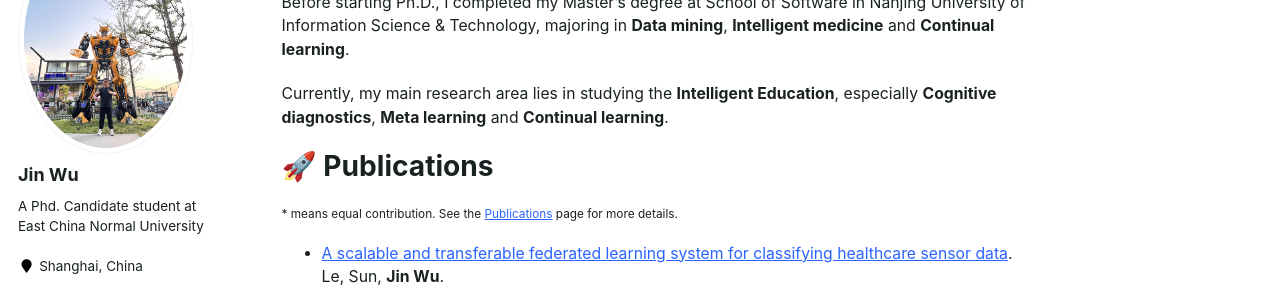
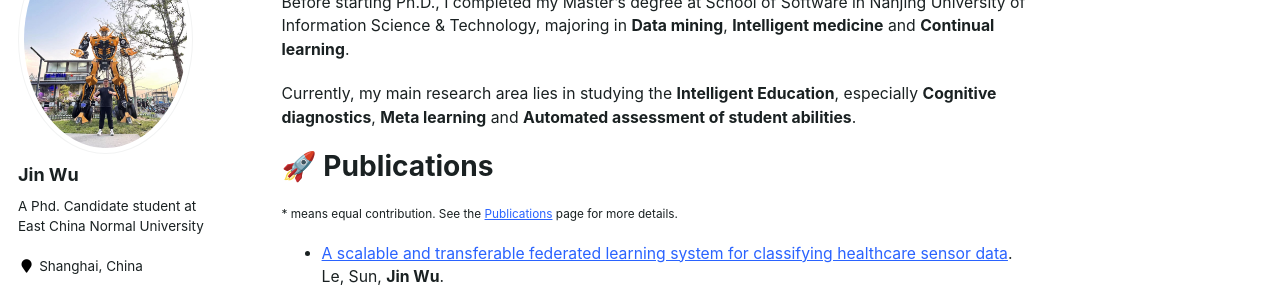
Before and after one commit to WooTzins/WooTzins.github.io, a Jekyll site: the page built from _pages/about.md, in a window 1280 px wide and 1168 px high. Shown: the part 193-480 px from the top of the window. Built offline with Jekyll 4.4.1, drawn with Linux system fonts in a browser that asks for light colours; comment, search, counter and statistics services are not loaded.

Commit message:
Update about.md

```diff
--- a/_pages/about.md
+++ b/_pages/about.md
@@ -10,7 +10,7 @@ redirect_from:
 
 Hi! I'm Jin Wu (吴 进). a Phd. Candidate student at East China Normal University, Shanghai, China. Before starting Ph.D., I completed my Master's degree at School of Software in Nanjing University of Information Science & Technology, majoring in **Data mining**, **Intelligent medicine** and **Continual learning**.
 
-Currently, my main research area lies in studying the **Intelligent Education**, especially **Cognitive diagnostics**, **Meta learning** and **Continual learning**.
+Currently, my main research area lies in studying the **Intelligent Education**, especially **Cognitive diagnostics**, **Meta learning** and **Automated assessment of student abilities**.
 
 
 🚀 Publications
```
